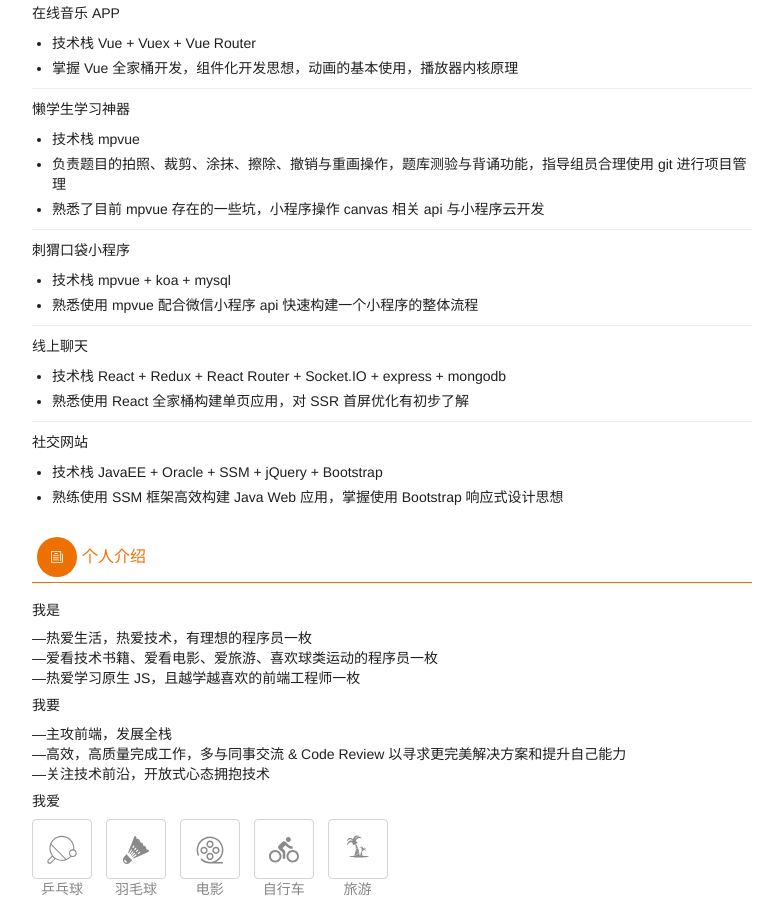
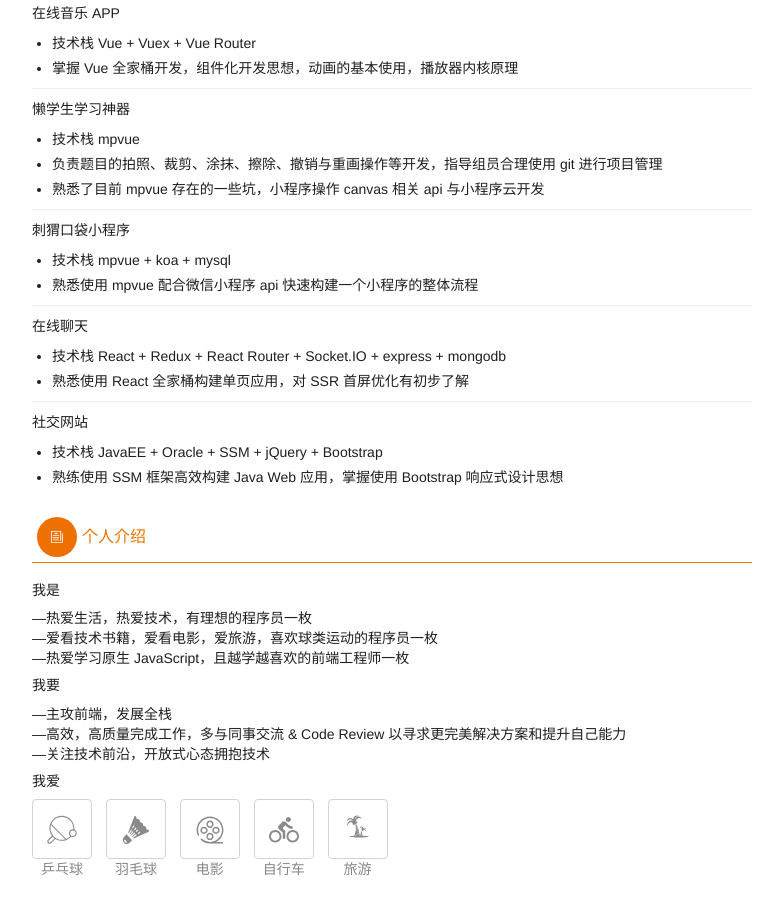
Before and after one commit to liuxinqiong/mycv, a plain HTML site: page cv.html in a window 1280 px wide. Shown: the part 1818-2717 px from the top of the page, without its empty margins (248-1031 px from the left). Drawn offline with Linux system fonts and the light colour scheme.

Commit message:
update cv

```diff
--- a/cv.html
+++ b/cv.html
@@ -184,7 +184,7 @@
                             <div class="detail">
                                 <ul>
                                     <li>技术栈 mpvue</li>
-                                    <li>负责题目的拍照、裁剪、涂抹、擦除、撤销与重画操作，题库测验与背诵功能，指导组员合理使用 git 进行项目管理</li>
+                                    <li>负责题目的拍照、裁剪、涂抹、擦除、撤销与重画操作等开发，指导组员合理使用 git 进行项目管理</li>
                                     <li>熟悉了目前 mpvue 存在的一些坑，小程序操作 canvas 相关 api 与小程序云开发</li>
                                 </ul>
                             </div>
@@ -199,7 +199,7 @@
                             </div>
                         </div>
                         <div class="content">
-                            <p class="title">线上聊天</p>
+                            <p class="title">在线聊天</p>
                             <div class="detail">
                                 <ul>
                                     <li>技术栈 React + Redux + React Router + Socket.IO + express + mongodb</li>
@@ -230,8 +230,8 @@
                         <h5>我是</h5>
                         <p>
                             —热爱生活，热爱技术，有理想的程序员一枚
-                            <br> —爱看技术书籍、爱看电影、爱旅游、喜欢球类运动的程序员一枚
-                            <br> —热爱学习原生 JS，且越学越喜欢的前端工程师一枚
+                            <br> —爱看技术书籍，爱看电影，爱旅游，喜欢球类运动的程序员一枚
+                            <br> —热爱学习原生 JavaScript，且越学越喜欢的前端工程师一枚
                         </p>
                         <h5>我要</h5>
                         <p>
```
